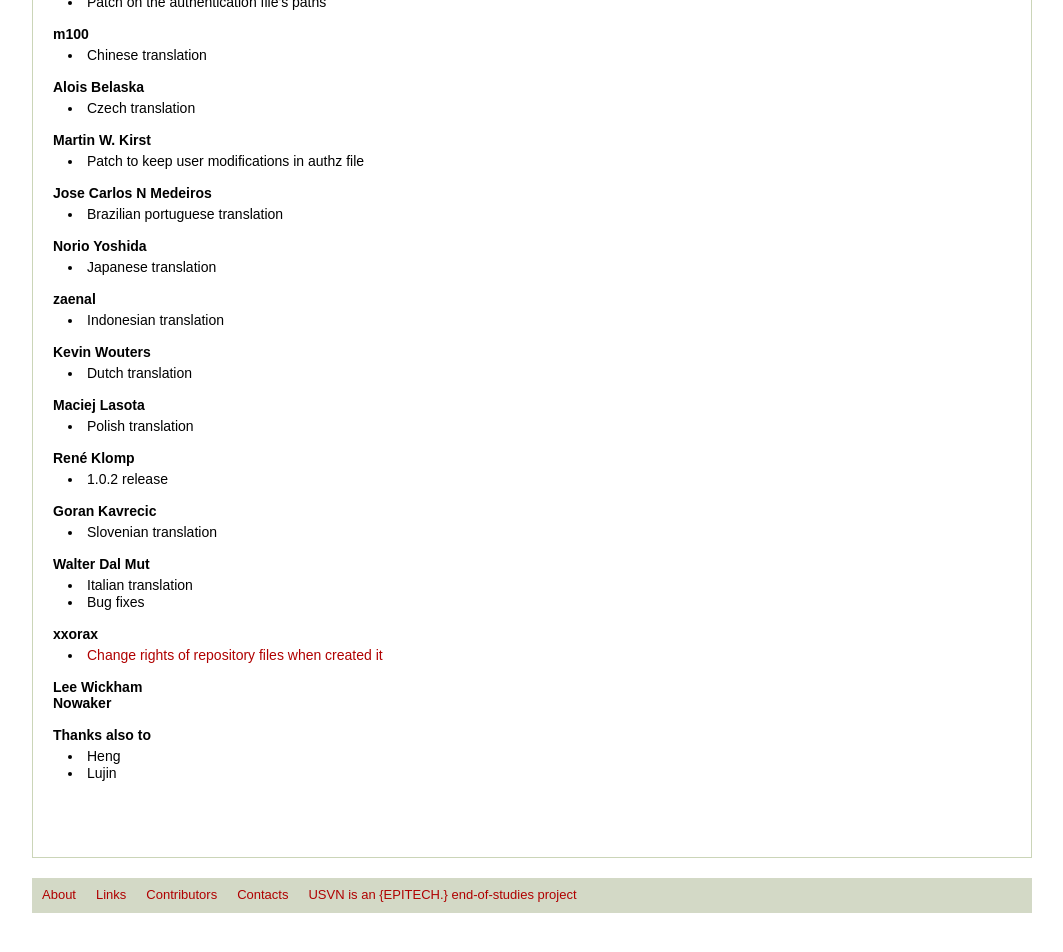
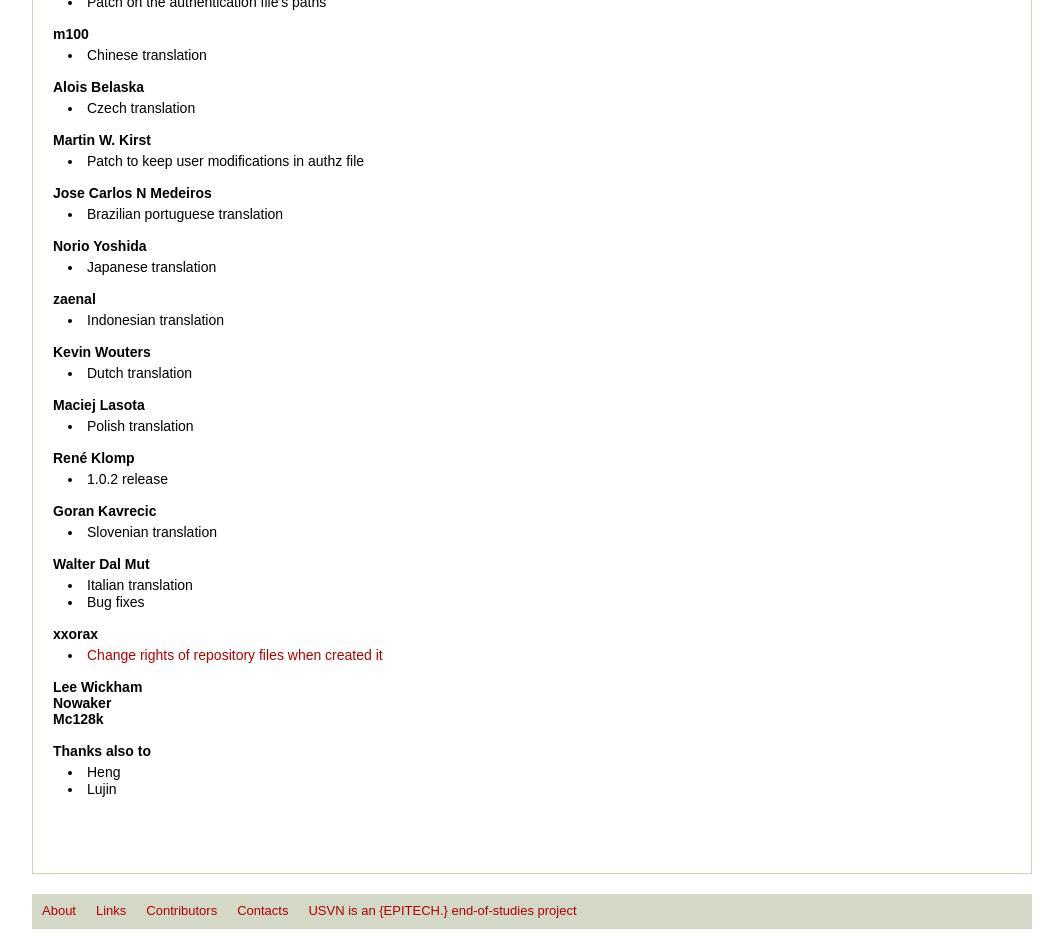
Before and after one commit to usvn/usvn.github.com, a Jekyll site: the page built from contributors.html, in a window 1280 px wide. Shown: the part 455-1407 px from the top of the page, without its empty margins (108-1171 px from the left). Built offline with Jekyll 4.4.1, drawn with Linux system fonts in a browser that asks for light colours.

Commit message:
Add mc128k to contributors

```diff
--- a/contributors.html
+++ b/contributors.html
@@ -45,6 +45,7 @@ layout: default
       </ul>
       <h4>Lee Wickham</h4>
       <h4>Nowaker</h4>
+      <h4>Mc128k</h4>
 			<br/>
 			<h4>Thanks also to</h4>
 			<ul>
```
